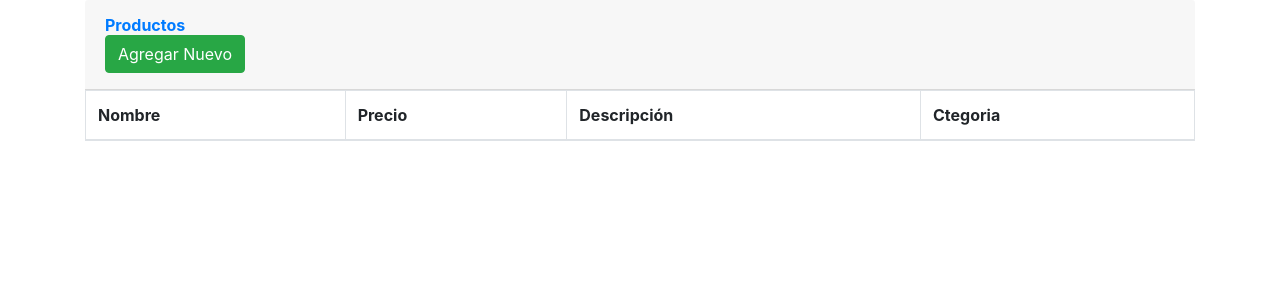
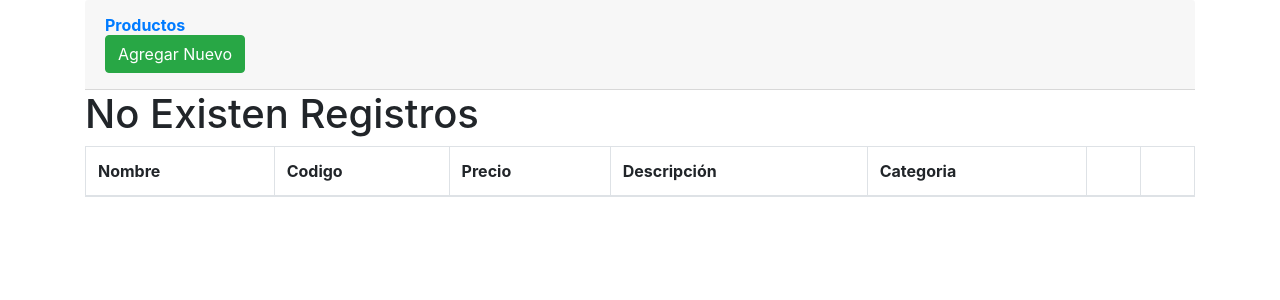
Before and after one commit to anapao07/crud_products, a Django app: page / in a window 1280 px wide. Shown: the top 300 px of the page. Run offline with Django 3.2, Linux system fonts and the light colour scheme; lists and menus that the app fills with data are empty; some libraries are stand-ins or nearby versions.

Commit message:
Modified Table

```diff
--- a/app_products/templates/app_products/index.html
+++ b/app_products/templates/app_products/index.html
@@ -23,12 +23,34 @@
         <thead>
           <tr>
             <th scope="col">Nombre</th>
+            <th scope="col">Codigo</th>
             <th scope="col">Precio</th>
             <th scope="col">Descripción</th>
-            <th scope="col">Ctegoria</th>
+            <th scope="col">Categoria</th>
+            <th scope="col"></th>
+            <th scope="col"></th>
           </tr>
         </thead>
         <tbody>
+          {% if ProdustList %}
+          {% for product in ProdustList %}
+          <tr>
+            <td>{{ product.nombre }}</td>
+            <td>{{ product.codigo }}</td>
+            <td>{{ product.precio }}</td>
+            <td>{{ product.descripcion }}</td>
+            <td>{{ product.categoria }}</td>
+            <td>
+              <a type="button" href="create.html" class="btn btn-info">Editar</a>
+            </td>
+            <td> <a type="button" href="create.html" class="btn btn-danger">Eliminar</a>
+            </td>
+          </tr>
+          {% endfor %}
+
+          {% else %}
+          <h1>No Existen Registros</h1>
+          {% endif %}
         </tbody>
       </table>
     </div>
```
